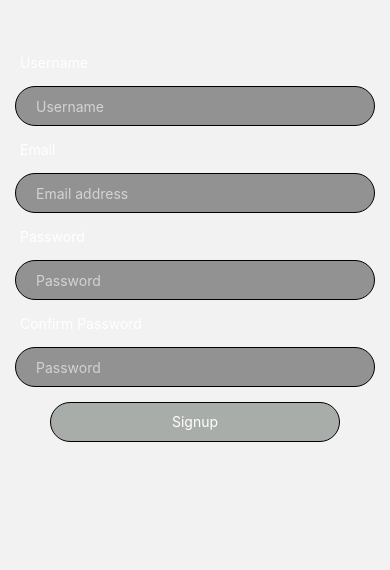
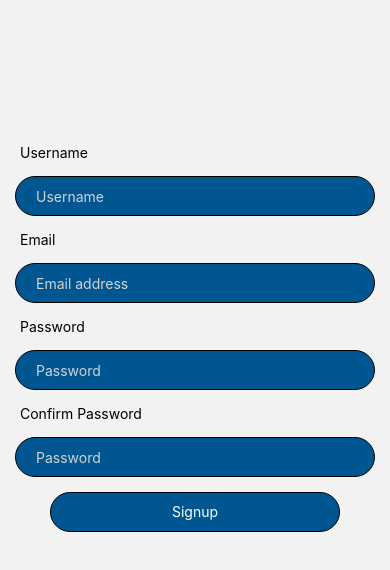
Before and after one commit to baremikkel/EiT-buddy, a React Native app in the folder buddy-app/: screen /Signup in a window 390 px wide. Shown: the part 174-744 px from the top of the page. Built offline with nearby package versions, Linux system fonts and the light colour scheme.

Commit message:
bosch signup
made signup bosch styled

```diff
--- a/buddy-app/screens/LoginScreen.tsx
+++ b/buddy-app/screens/LoginScreen.tsx
@@ -54,8 +54,7 @@ export const Login = () => {
         <View style={styles.container}>
 
             <View style={styles.image_container}>
-                <Image
-                    source={require('buddy-app/textures/logo.png')} style={styles.image} />
+                <Image source={require('buddy-app/textures/logo.png')} style={styles.image} />
             </View>
             <Text style={[styles.textMod]}>Email</Text>
             <TextInput
--- a/buddy-app/screens/Signup.tsx
+++ b/buddy-app/screens/Signup.tsx
@@ -41,8 +41,10 @@ export const Signup: React.FC<NavProp> = ({navigation}) => {
 
     return(
         <View style={styles.container}>
-            <ImageBackground source={require('buddy-app/textures/plantBackground.jpg')} resizeMode='cover' style={styles.image}>
-            <Text style={[styles.text, styles.textMod]}>Username</Text>
+            <View style={styles.image_container}>
+                <Image source={require('buddy-app/textures/logo.png')} style={styles.image} />
+            </View>
+            <Text style={[styles.textMod]}>Username</Text>
             <TextInput
                 autoCapitalize='none'
                 value={name}
@@ -51,7 +53,7 @@ export const Signup: React.FC<NavProp> = ({navigation}) => {
                 placeholder='Username'
                 placeholderTextColor="lightgray"
             ></TextInput>
-           <Text style={[styles.text, styles.textMod]}>Email</Text>
+           <Text style={[styles.textMod]}>Email</Text>
             <TextInput
                 autoCapitalize='none'
                 value={email}
@@ -60,7 +62,7 @@ export const Signup: React.FC<NavProp> = ({navigation}) => {
                 placeholder='Email address'
                 placeholderTextColor="lightgray"
             ></TextInput>
-            <Text style={[styles.text, styles.textMod]}>Password</Text>
+            <Text style={[styles.textMod]}>Password</Text>
             <TextInput
                 autoCapitalize='none'
                 value={password}
@@ -70,7 +72,7 @@ export const Signup: React.FC<NavProp> = ({navigation}) => {
                 placeholder='Password'
                 placeholderTextColor="lightgray"
             ></TextInput>
-            <Text style={[styles.text, styles.textMod]}>Confirm Password</Text>
+            <Text style={[styles.textMod]}>Confirm Password</Text>
             <TextInput
                 autoCapitalize='none'
                 value={cPassword}
@@ -89,7 +91,6 @@ export const Signup: React.FC<NavProp> = ({navigation}) => {
                 <Text style={styles.text}>Signup</Text>
             </Pressable>
 
-            </ImageBackground>
         </View>
     );
 };
@@ -98,14 +99,14 @@ const styles = StyleSheet.create({
     container: {
         flex: 1,
         justifyContent: 'center'
-      },
-    input:{
+    },
+    input: {
         marginHorizontal: 15,
         borderRadius: 20,
         borderWidth: 1,
         height: 40,
         paddingLeft: 20,
-        backgroundColor: 'rgba(0,0,0,0.4)',
+        backgroundColor: '#005691',
         color: 'white'
     },
     textMod:{
@@ -113,8 +114,10 @@ const styles = StyleSheet.create({
         paddingLeft: 20,
     },
     image: {
-        flex: 1,
-        justifyContent: 'center'
+        zIndex: 2,
+        width: 300,
+        height: 100,
+        alignSelf: 'center',
     },
     button: {
         borderRadius: 20,
@@ -124,7 +127,7 @@ const styles = StyleSheet.create({
         marginVertical: 15,
         marginHorizontal: 50,
         alignItems: 'center',
-        backgroundColor: 'rgba(0,15,0,0.3)',
+        backgroundColor: '#005691',
     },
     text:{
         color: 'white'
@@ -140,4 +143,7 @@ const styles = StyleSheet.create({
             fontWeight: 'bold',
             alignSelf: 'center',
     },
+    image_container: {
+        marginBottom: 80,
+    }
 });
--- a/buddy-app/screens/storage/DataStorage.tsx
+++ b/buddy-app/screens/storage/DataStorage.tsx
@@ -46,5 +46,5 @@ export const setBuddyId = (newbuddyid: any) => {
   buddyid = newbuddyid;
 }
 export const getUrl = () => {
-  return 'http://192.168.0.167:8080';
+  return 'http://10.126.20.130:8080';
 }
```
